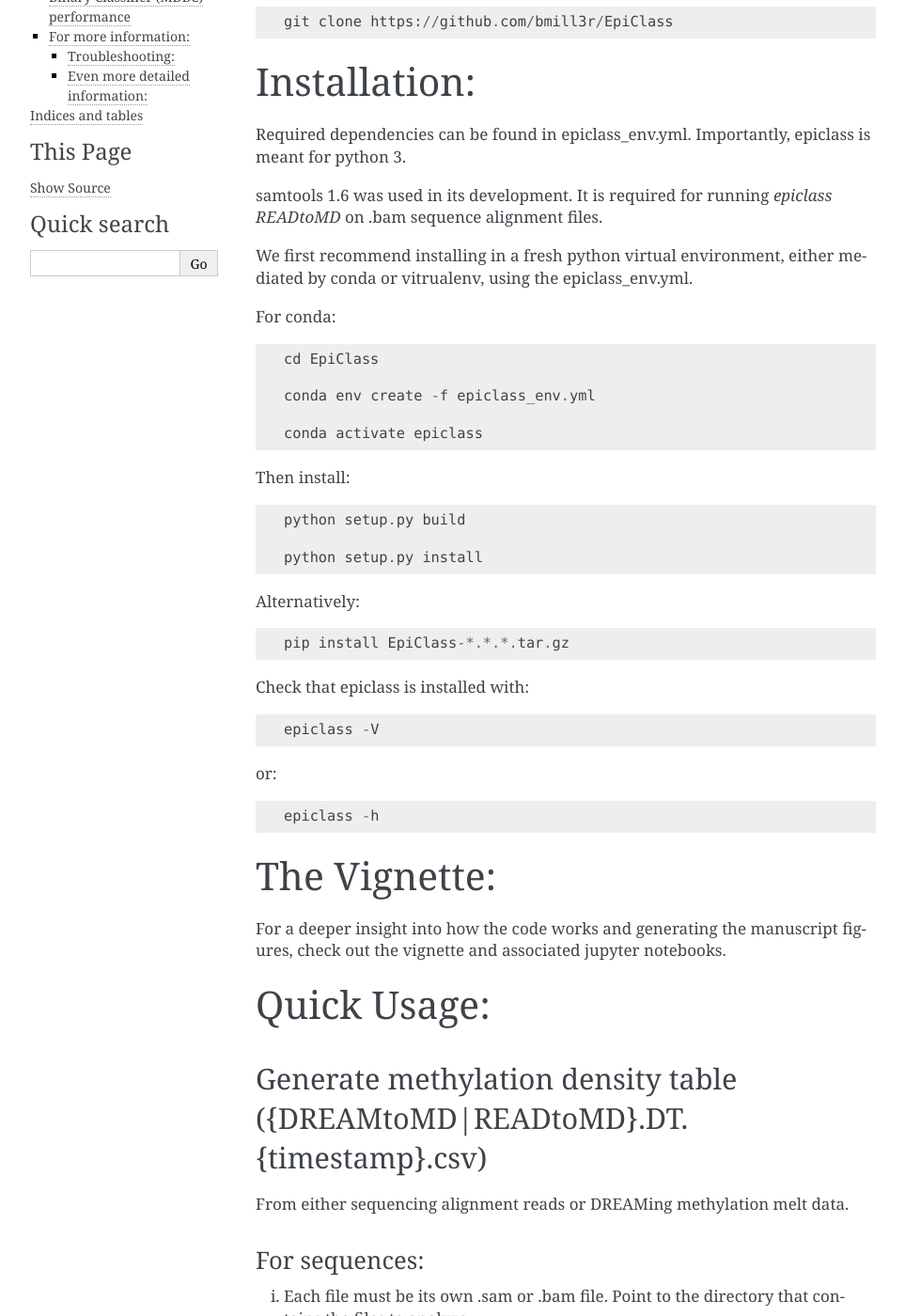
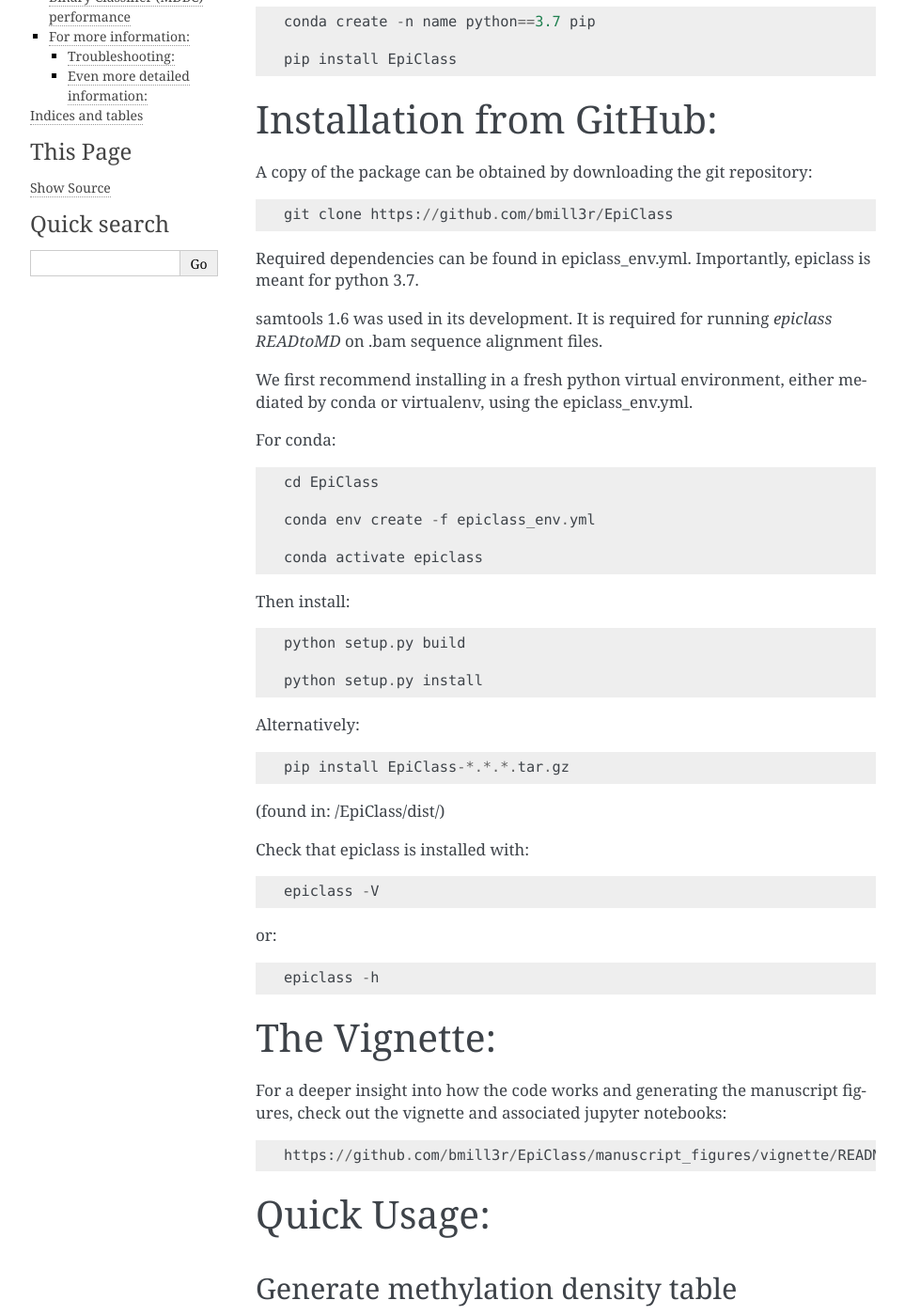
Before and after one commit to bmill3r/EpiClass, a Sphinx documentation site: the page built from docs/source/index.rst, in a window 1280 px wide and 1400 px high, scrolled down 381 px. Shown: the whole window at 94% size, without its empty margins (148-1111 px from the left). Built offline with Sphinx 7.4.7, drawn with Linux system fonts in a browser that asks for light colours; some of the changed text lies outside the part shown.

Commit message:
updated docs and python version to 3.7, version 2.2.4

```diff
--- a/docs/source/index.rst
+++ b/docs/source/index.rst
@@ -12,22 +12,29 @@
 
 Optimizing and predicting performance of DNA methylation biomarkers using sequence methylation density information.
 
-Download:
-=========
+Quick Install:
+==============
+We recommend to make conda environment with python==3.7 first::
+
+    conda create -n name python==3.7 pip
+
+    pip install EpiClass
+
+
+Installation from GitHub:
+=========================
 A copy of the package can be obtained by downloading the git repository::
 
     git clone https://github.com/bmill3r/EpiClass
 
 
-Installation:
-=============
 Required dependencies can be found in epiclass_env.yml.
-Importantly, epiclass is meant for python 3.
+Importantly, epiclass is meant for python 3.7.
 
 samtools 1.6 was used in its development. It is required for running `epiclass READtoMD` on .bam sequence alignment files.
 
 
-We first recommend installing in a fresh python virtual environment, either mediated by conda or vitrualenv, using the epiclass_env.yml.
+We first recommend installing in a fresh python virtual environment, either mediated by conda or virtualenv, using the epiclass_env.yml.
 
 For conda::
 
@@ -47,6 +54,8 @@
 
     pip install EpiClass-*.*.*.tar.gz
 
+(found in: /EpiClass/dist/)
+
 
 Check that epiclass is installed with::
 
@@ -59,7 +68,9 @@
 
 The Vignette:
 =============
-For a deeper insight into how the code works and generating the manuscript figures, check out the vignette and associated jupyter notebooks.
+For a deeper insight into how the code works and generating the manuscript figures, check out the vignette and associated jupyter notebooks::
+
+    https://github.com/bmill3r/EpiClass/manuscript_figures/vignette/README_vignette.ipynb
 
 
 Quick Usage:
--- a/epiclass_env.yml
+++ b/epiclass_env.yml
@@ -8,6 +8,6 @@
   - scipy=1.3.*
   - pandas=0.25.*
   - scikit-learn=0.21.*
-  - pytables=3.5.*
+  - pytables=3.6.*
   - matplotlib=3.1.*
   - samtools=1.6
--- a/setup.py
+++ b/setup.py
@@ -61,14 +61,14 @@
 
 setup(
     name="EpiClass",
-    version="2.2.3",
+    version="2.2.4",
     author="Brendan F. Miller",
     author_email="bmille79@jh.edu",
     description="Optimizing and predicting performance of DNA methylation biomarkers using sequence methylation density information.",
     long_description=long_description,
     long_description_content_type="text/markdown",
     url="https://github.com/bmill3r/EpiClass",
-    download_url="https://github.com/bmill3r/EpiClass/dist/EpiClass-2.2.3.tar.gz",
+    download_url="https://github.com/bmill3r/EpiClass/dist/EpiClass-2.2.4.tar.gz",
     packages=['epiclass'],
     package_dir={'epiclass': 'epiclass'},
     include_package_data=True,
@@ -76,6 +76,7 @@
     zip_safe=False,
 
     install_requires=[
+           'python==3.7',
            'numpy==1.16.*',
            'pandas==0.25.*',
            'scikit-learn==0.21.*',
```
Also changed, not shown: README.md (+13 -2 lines), 7 other files.
